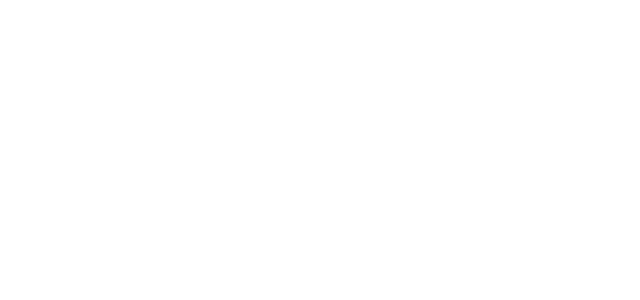
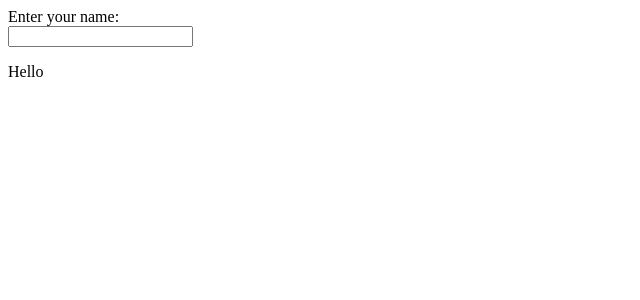
Before and after one commit to acciojob/personal-greeting-M74-dot, a React app: page / in a window 1280 px wide. Shown: the top 300 px of the page, without its empty margins (0-640 px from the left). Built offline with nearby package versions, Linux system fonts and the light colour scheme.

Commit message:
added files

```diff
--- a/src/components/App.js
+++ b/src/components/App.js
@@ -1,11 +1,21 @@
-
-import React from "react";
+ import React from "react";
+ import {useState} from "react";
 import './../styles/App.css';
 
 const App = () => {
+  const [name,setName] = useState("");
+  function handleInputChange(e){
+    setName(e.target.value)
+  }
   return (
-    <div>
+    <div id="main">
         {/* Do not remove the main div */}
+        Enter your name: <br/>
+        <input
+          type="text"
+          onChange={handleInputChange}
+        />
+        <p>Hello {name}</p>
     </div>
   )
 }
```
Also changed, not shown: 1 other file (tests, documents, lock files or other folders).
